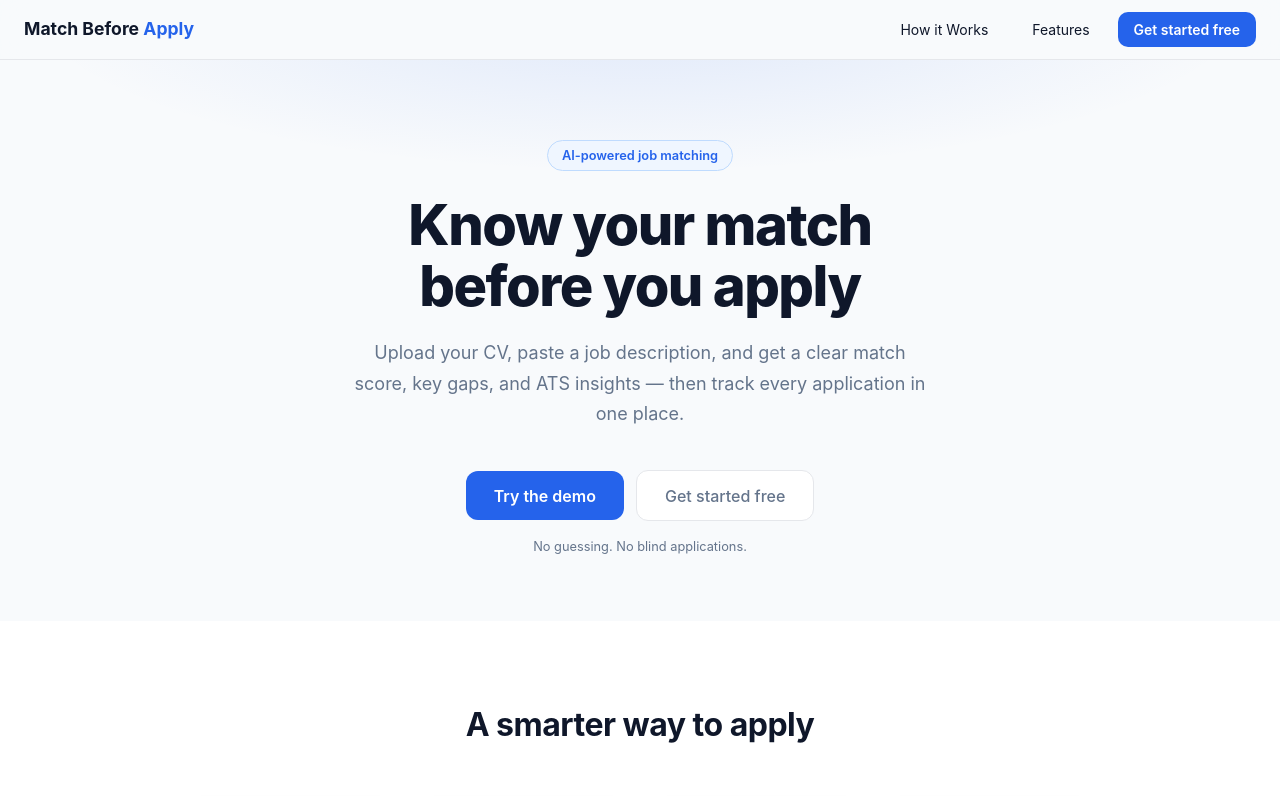
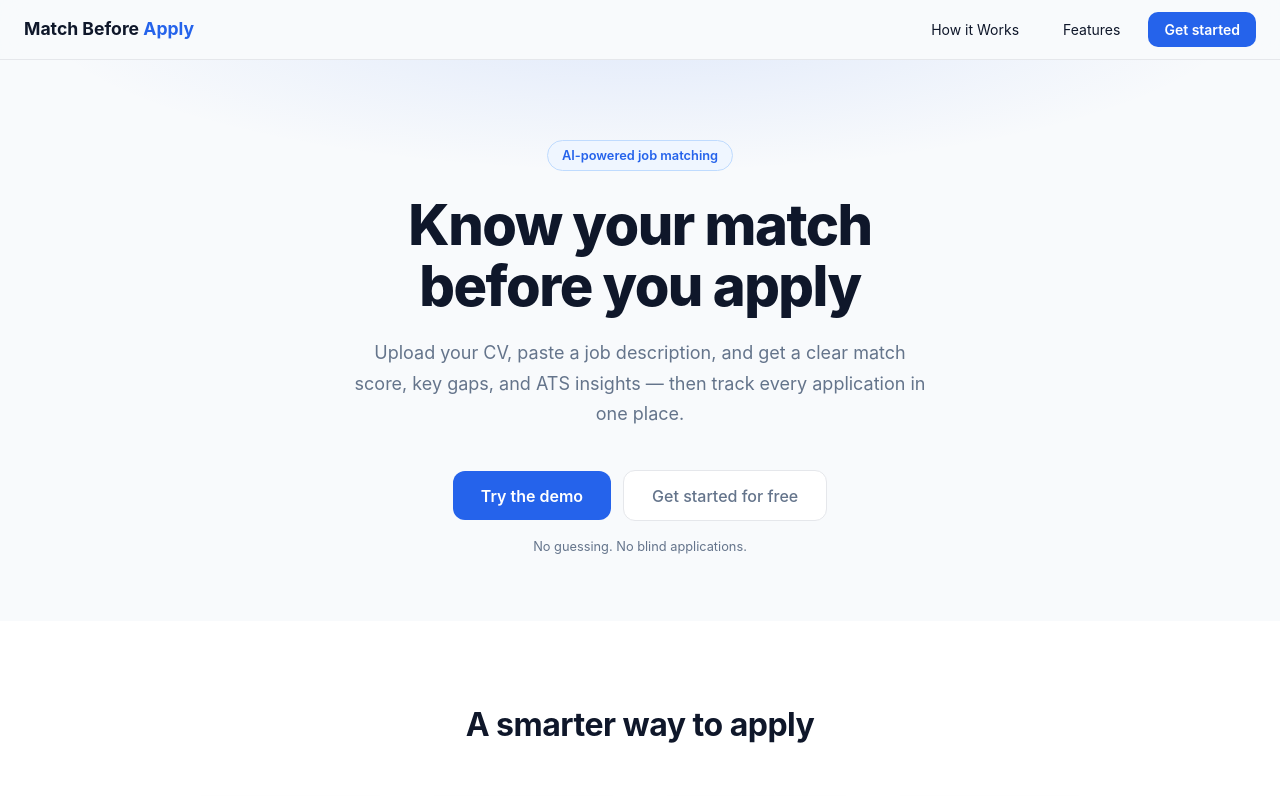
Before and after one commit to Naji-k/MatchBeforeApply, a SvelteKit app in the folder publish/: page / in a window 1280 px wide. Shown: the top 796 px of the page. Built offline with nearby package versions, Linux system fonts and the light colour scheme; no server answers.

Commit message:
fix: typo

```diff
--- a/publish/src/routes/+page.svelte
+++ b/publish/src/routes/+page.svelte
@@ -89,7 +89,7 @@
     >
       Features
     </a>
-    <a href="/login" class="btn-primary nav-cta">Get started free</a>
+    <a href="/login" class="btn-primary nav-cta">Get started</a>
   </div>
 
   <!-- Hamburger (mobile only) -->
@@ -124,7 +124,7 @@
       Features
     </a>
     <a href="/login" class="btn-primary" onclick={() => (menuOpen = false)}>
-      Get started free
+      Get started
     </a>
   </nav>
 {/if}
@@ -158,7 +158,7 @@
         class="btn-secondary hero-cta"
         style="text-decoration:none"
       >
-        Get started free
+        Get started for free
       </a>
     </div>
 
@@ -370,7 +370,7 @@
     <p class="final-cta-sub">
       Know your match. Track your applications. Stay in control.
     </p>
-    <a href="/login" class="final-cta-btn">Get started free</a>
+    <a href="/login" class="final-cta-btn">Get started for free</a>
     <p class="final-cta-disclaimer">
       No credit card required &middot; 3 free analyses per day
     </p>
```
